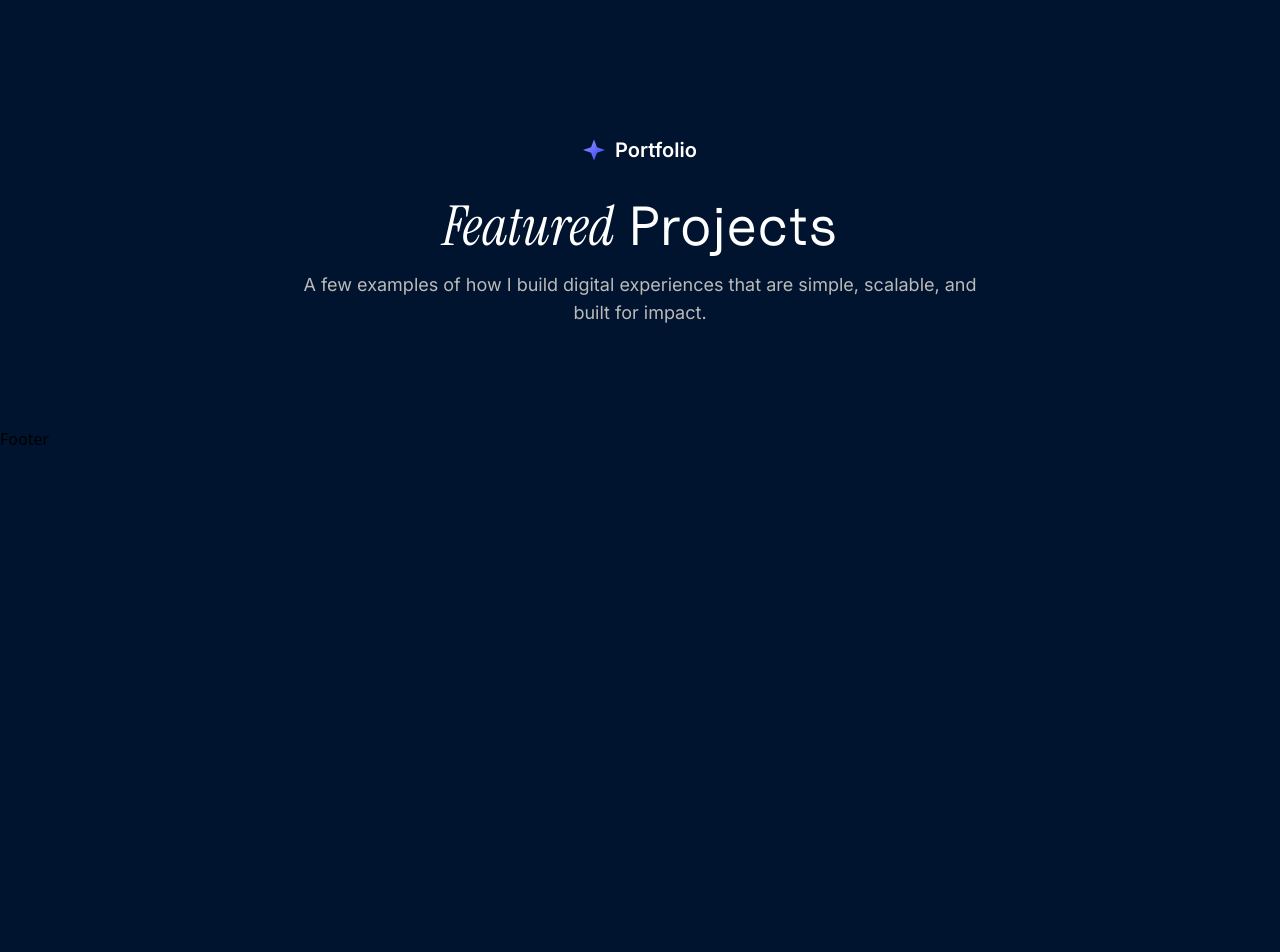
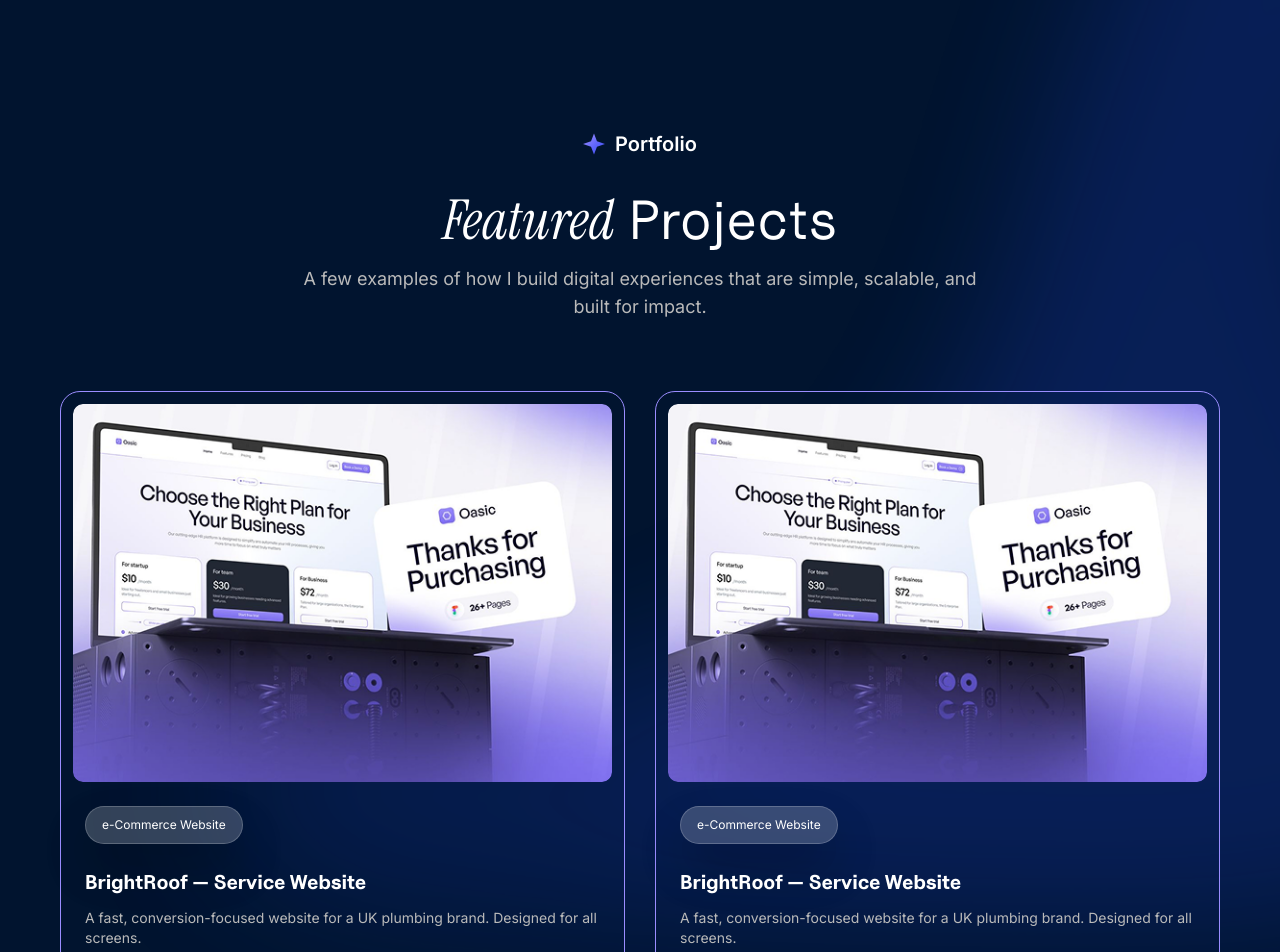
Before and after one commit to rahulsd380/Rahul-Sutradhar---Portfolio-Client, a Next.js app: page / in a window 1280 px wide. Shown: the part 1420-2372 px from the top of the page. Before the commit the page ends 1871 px from the top, so only its background shows below. Built offline with nearby package versions, Linux system fonts and the light colour scheme.

Commit message:
Added featured project section

```diff
--- a/public/assets/index.ts
+++ b/public/assets/index.ts
@@ -1,19 +1,30 @@
+// Images
 import heroBg from "./images/hero-bg.png";
 import profileImgBg from "./images/profile-img-bg.svg";
 import rahulSutradhar from "./images/rahul_sutradhar.webp";
+import dummyProject from "./images/dummy-projet.png";
 
+// Gradients
+import featuredProjectGradient from "./images/gradients/featured-project-gradient.png";
+
+// Icons
 import code from "./icons/code.svg";
 import available from "./icons/available.svg";
 import blueStar from "./icons/blue-star.svg";
 
 export const ICONS = {
-    code,
-    available,
-    blueStar,
-}
+  code,
+  available,
+  blueStar,
+};
 
 export const IMAGES = {
-    heroBg,
-    profileImgBg,
-    rahulSutradhar
-}
+  heroBg,
+  profileImgBg,
+  rahulSutradhar,
+  dummyProject,
+};
+
+export const GRADIENTS = {
+  featuredProjectGradient,
+};
--- a/src/app/globals.css
+++ b/src/app/globals.css
@@ -39,6 +39,7 @@
   /* Primary */
   --color-primary-10: #284DF6;
   --color-primary-15: #6D86F9;
+  --color-primary-20: #9B8DFF;
 
   /* neutral */
 
--- a/src/components/HomePage/FeaturedProjects/FeaturedProjects.tsx
+++ b/src/components/HomePage/FeaturedProjects/FeaturedProjects.tsx
@@ -1,18 +1,38 @@
 import Container from "@/components/Reusable/Container/Container";
 import Heading from "@/components/Reusable/Heading/Heading";
+import ProjectCard from "./ProjectCard";
+import Image from "next/image";
+import { GRADIENTS } from "../../../../public/assets";
+import Button from "@/components/Reusable/Button/Button";
 
 const FeaturedProjects = () => {
   return (
+    <div className="relative py-[100px]">
+      <Image
+        src={GRADIENTS.featuredProjectGradient}
+        alt=""
+        className="w-full absolute -top-[800px] -z-10 opacity-40"
+      />
       <Container>
-      <div className="py-[100px]">
+        <>
           <Heading
             subHeading="Portfolio"
             styledHeading="Featured"
             heading="Projects"
             description="A few examples of how I build digital experiences that are simple, scalable, and built for impact."
           />
+
+          <div className="grid grid-cols-2 gap-[30px] mt-[70px]">
+            {[1, 2, 3, 4]?.map((_, index) => (
+              <ProjectCard key={index} />
+            ))}
           </div>
+          <div className="flex items-center justify-center mt-10">
+            <Button variant="secondary" label="View All" />
+          </div>
+        </>
       </Container>
+    </div>
   );
 };
 
--- /dev/null
+++ b/src/components/HomePage/FeaturedProjects/ProjectCard.tsx
@@ -0,0 +1,37 @@
+import Image from "next/image";
+import { IMAGES } from "../../../../public/assets";
+import Link from "next/link";
+import Button from "@/components/Reusable/Button/Button";
+
+const ProjectCard = () => {
+  return (
+    <div className="rounded-[20px] border border-primary-20 p-3">
+      <Image
+        src={IMAGES.dummyProject}
+        alt=""
+        className="rounded-[10px] w-full"
+      />
+
+      <div className="px-3 pb-3">
+        <div className="py-2.5 px-4 rounded-3xl border border-neutral-30 bg-neutral-30 shadow-stat-card text-white font-Inter text-xs mt-6 w-fit">
+          e-Commerce Website
+        </div>
+        <h2 className="text-white text-xl font-bold font-Uncut-Sans mt-6">
+          BrightRoof — Service Website
+        </h2>
+        <p className="text-sm text-neutral-35 font-Inter max-w-[698px] mt-3">
+          A fast, conversion-focused website for a UK plumbing brand. Designed
+          for all screens.
+        </p>
+
+        <div className="flex justify-end mt-6">
+          <Link href={"/"}>
+            <Button variant="primary" label="View Live" />
+          </Link>
+        </div>
+      </div>
+    </div>
+  );
+};
+
+export default ProjectCard;
--- a/src/components/Reusable/Button/Button.tsx
+++ b/src/components/Reusable/Button/Button.tsx
@@ -25,7 +25,7 @@ const Button: React.FC<ButtonProps> = ({
   className,
 }) => {
   const baseClasses =
-    "rounded-lg shadow-button px-7 py-[13px] font-semibold font-Inter flex items-center gap-2 w-fit transition-all duration-200 cursor-pointer disabled:cursor-not-allowed disabled:opacity-50 hover:scale-105";
+    "rounded-lg shadow-button px-7 py-2.5 font-semibold font-Inter flex items-center gap-2 w-fit transition-all duration-200 cursor-pointer disabled:cursor-not-allowed disabled:opacity-50 hover:scale-105";
 
   const variantClasses =
     variant === "primary"
--- a/src/components/Reusable/Heading/Heading.tsx
+++ b/src/components/Reusable/Heading/Heading.tsx
@@ -6,33 +6,54 @@ type THeadingProps = {
   styledHeading: string;
   heading: string;
   description?: string;
+  align?: "left" | "center" | "right"; // new prop
 };
+
 const Heading: React.FC<THeadingProps> = ({
   subHeading,
   styledHeading,
   heading,
   description,
+  align = "center",
 }) => {
+  const containerClasses = {
+    left: "items-start text-left",
+    center: "items-center text-center",
+    right: "items-end text-right",
+  };
+
   return (
-    <div className={`flex flex-col items-center`}>
-      <div className="flex items-center gap-2.5">
+    <div className={`flex flex-col ${containerClasses[align]}`}>
+      {subHeading && (
+        <div
+          className={`flex items-center gap-2.5 ${
+            align === "center"
+              ? "justify-center"
+              : align === "right"
+              ? "justify-end"
+              : ""
+          }`}
+        >
           <Image
             src={ICONS.blueStar}
             alt="Blue Star Icon"
-          className="size-[22px]"
+            className="w-[22px] h-[22px]"
           />
           <h3 className="font-Inter text-xl font-semibold text-white">
             {subHeading}
           </h3>
         </div>
-      <h3 className="text-white text-[55px] mt-[30px] font-Uncut-Sans leading-16 text-center max-w-[644px]">
+      )}
+
+      <h3 className="text-white text-[55px] mt-[30px] font-Uncut-Sans leading-16 max-w-[644px]">
         <span className="font-Instrument-Serif font-normal italic">
           {styledHeading}
         </span>{" "}
         {heading}
       </h3>
+
       {description && (
-        <p className="text-lg text-neutral-35 font-Inter text-center max-w-[698px] mt-3">
+        <p className="text-lg text-neutral-35 font-Inter max-w-[698px] mt-3">
           {description}
         </p>
       )}
```
Also changed, not shown: public/assets/images/dummy-projet.png (added), public/assets/images/gradients/featured-project-gradient.png (added). Lines whose indentation alone changed are shown as unchanged.
